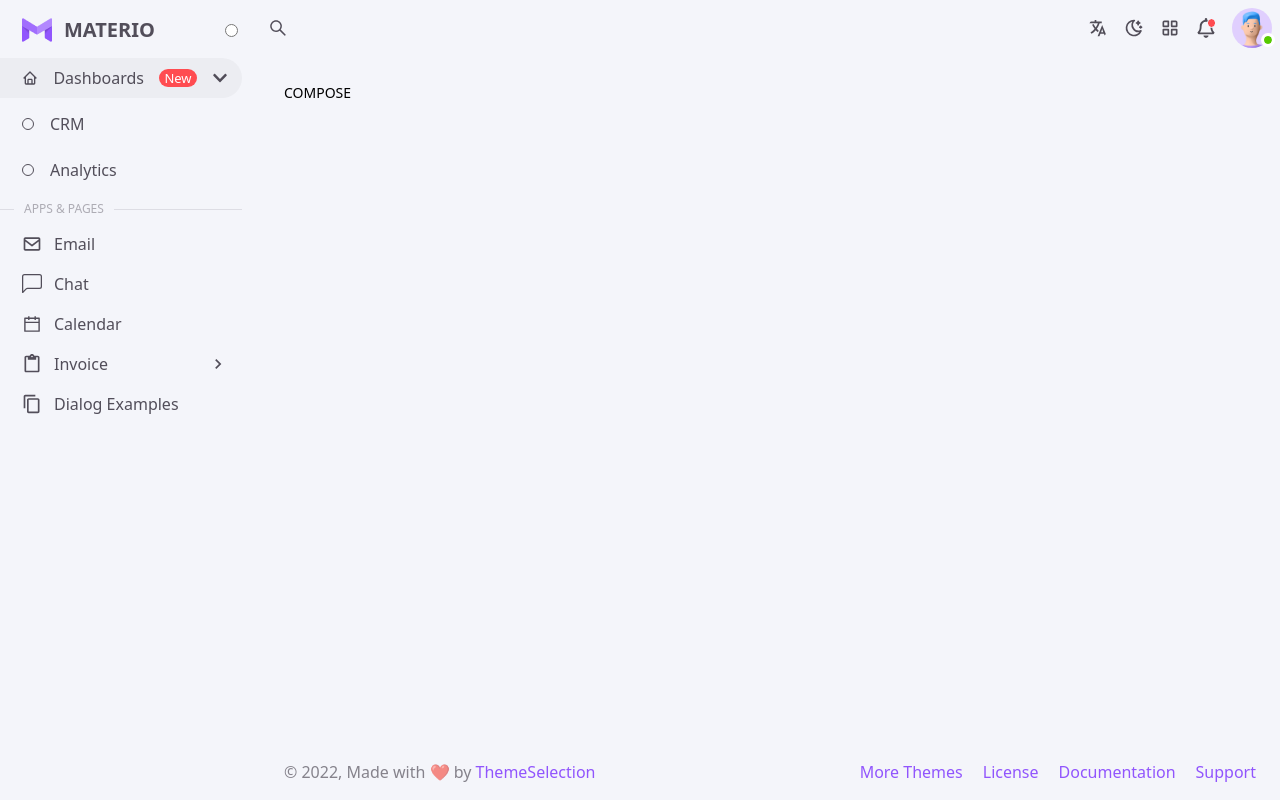
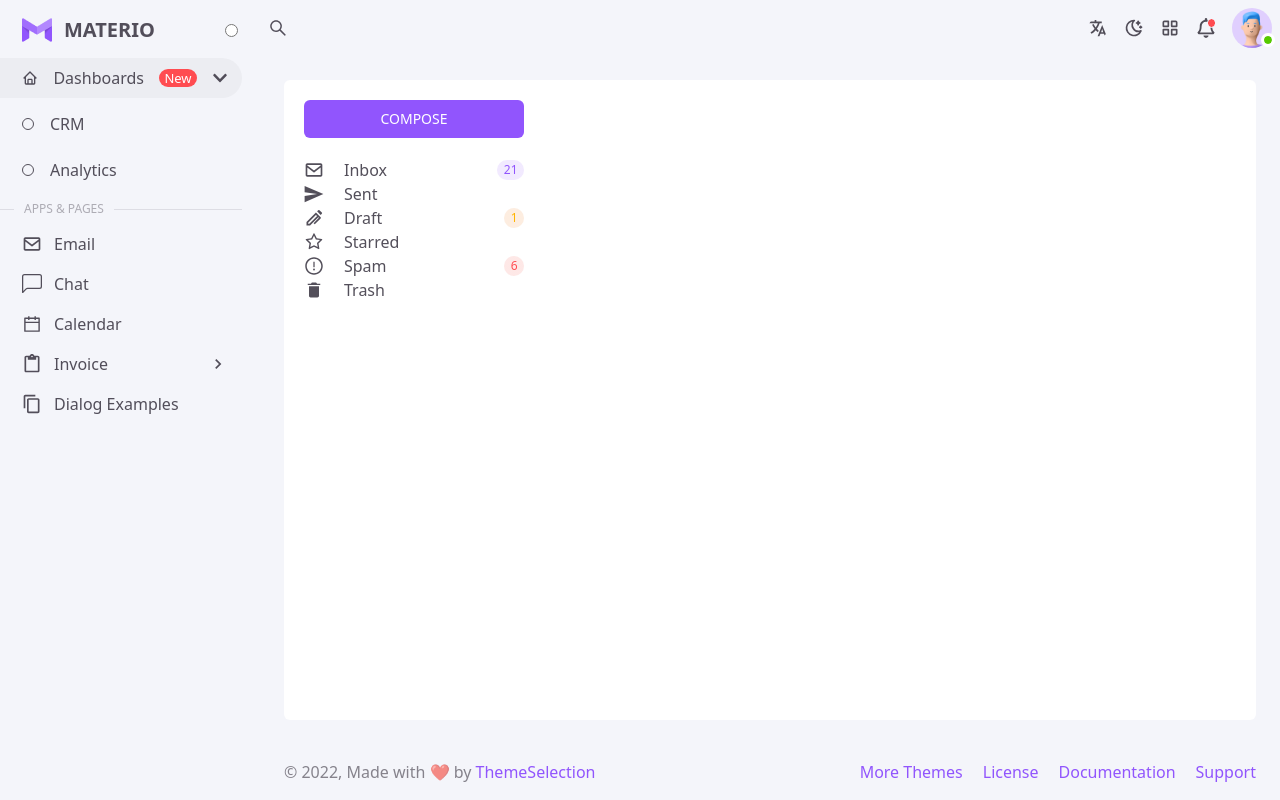
Before and after one commit to Ali503-7/Admin-Dashboard, a React (Vite) app: page /Email in a window 1280 px wide. Built offline with nearby package versions, Linux system fonts and the light colour scheme.

Commit message:
working on emails aside

```diff
--- a/src/Layout/Dashbordlayout.jsx
+++ b/src/Layout/Dashbordlayout.jsx
@@ -26,8 +26,6 @@ const Dashbordlayout = () => {
   }, []);
 
   // Detact aside Toggling
-
-  console.log('Main', aside)
 
   return (
     <div className={dark ? "dark" : ""}>
--- a/src/Layout/EmailLayout.jsx
+++ b/src/Layout/EmailLayout.jsx
@@ -4,7 +4,7 @@ import EmailAside from "../components/EmailAside/EmailAside";
 // here will create the layout of the email page
 const EmailLayout = () => {
   return (
-    <div>
+    <div className="bg-white rounded-md h-full dark:bg-Dark-Other-Paper_Card">
       <EmailAside />
 
       <Outlet />
--- a/src/components/Aside/AppsLinst/Apps.jsx
+++ b/src/components/Aside/AppsLinst/Apps.jsx
@@ -1,12 +1,14 @@
 import { NavLink, useLocation } from "react-router-dom";
-import { useState, useEffect } from "react";
+import { useState, useEffect, useContext } from "react";
 import { BiEnvelope } from "react-icons/bi";
 import { BsChatLeft } from "react-icons/bs";
 import { AiOutlineCalendar } from "react-icons/ai";
 import { MdContentCopy } from "react-icons/md";
 import Invoice from "./Invoice/Invoice";
+import { ThemeContext } from "../../../App";
 
 const Apps = ({ setAside }) => {
+  const {dark} = useContext(ThemeContext)
   const location = useLocation();
 
   const [activeState, setActiveState] = useState(null);
@@ -22,7 +24,13 @@ const Apps = ({ setAside }) => {
     <div className="flex flex-col Body1 text-Light-Text-Primary dark:text-Dark-Text-Primary py-2">
       <NavLink
         to="/email"
-        className={`NavLink !gap-3 ${activeState === "email" ? "active" : ""}`}
+        className={`NavLink !gap-3 ${
+          activeState === "email"
+            ? dark
+              ? "shadow-Dark_3 Dark_Bg_Active_Menu"
+              : "Bg_Custom_Active_menu shadow-Light_3 text-white"
+            : ""
+        }`}
         onClick={() => setActiveState("email")}
       >
         <BiEnvelope />
@@ -30,7 +38,13 @@ const Apps = ({ setAside }) => {
       </NavLink>
       <NavLink
         to="/chat"
-        className={`NavLink !gap-3 ${activeState === "chat" ? "active" : ""}`}
+        className={`NavLink !gap-3 ${
+          activeState === "chat"
+            ? dark
+              ? "shadow-Dark_3 Dark_Bg_Active_Menu"
+              : "Bg_Custom_Active_menu shadow-Light_3 text-white"
+            : ""
+        }`}
         onClick={() => setActiveState("chat")}
       >
         <BsChatLeft />
@@ -39,7 +53,11 @@ const Apps = ({ setAside }) => {
       <NavLink
         to="/calendar"
         className={`NavLink !gap-3 ${
-          activeState === "calendar" ? "active" : ""
+          activeState === "calendar"
+            ? dark
+              ? "shadow-Dark_3 Dark_Bg_Active_Menu"
+              : "Bg_Custom_Active_menu shadow-Light_3 text-white"
+            : ""
         }`}
         onClick={() => setActiveState("calendar")}
       >
@@ -52,7 +70,11 @@ const Apps = ({ setAside }) => {
       <NavLink
         to="/dialog-examples"
         className={`NavLink !gap-3 ${
-          activeState === "dialog-examples" ? "active" : ""
+          activeState === "dialog-examples"
+            ? dark
+              ? "shadow-Dark_3 Dark_Bg_Active_Menu"
+              : "Bg_Custom_Active_menu shadow-Light_3 text-white"
+            : ""
         }`}
         onClick={() => setActiveState("dialog-examples")}
       >
--- a/src/components/EmailAside/EmailAside.jsx
+++ b/src/components/EmailAside/EmailAside.jsx
@@ -1,16 +1,114 @@
-import React from 'react'
-
+import { useSearchParams } from "react-router-dom";
+import { BiEnvelope } from "react-icons/bi";
+import { IoSendSharp } from "react-icons/io5";
+import { RiBallPenLine } from "react-icons/ri";
+import { AiOutlineStar, AiOutlineExclamationCircle } from "react-icons/ai";
+import { IoMdTrash } from "react-icons/io";
+import { useContext } from "react";
+import {ThemeContext} from '../../App'
 // here will create the email page aside
 const EmailAside = () => {
+  const { dark } = useContext(ThemeContext)
+
+  const [searchParams, setSearchParams] = useSearchParams();
+  const typeFilter = searchParams.get("type");
+
+  const HandelFilter = (text) => {
+    if (text && text.target && text.target.getAttribute("data-key")) {
+      const filterType = text.target.getAttribute("data-key");
+      setSearchParams({ type: filterType });
+    }
+  };
+
+  const Buttons = {
+    first: [
+      {
+        p: "Inbox",
+        icon: <BiEnvelope />,
+        num: "21",
+      },
+      {
+        p: "Sent",
+        icon: <IoSendSharp />,
+      },
+      {
+        p: "Draft",
+        icon: <RiBallPenLine />,
+        num: "1",
+      },
+      {
+        p: "Starred",
+        icon: <AiOutlineStar />,
+      },
+      {
+        p: "Spam",
+        icon: <AiOutlineExclamationCircle />,
+        num: "6",
+      },
+      {
+        p: "Trash",
+        icon: <IoMdTrash />,
+      },
+    ],
+    secend: [],
+  };
+
+  const WithIcons = () => {
+
+    return Buttons.first.map((item, index) => {
+      let NumStyle = "";
+      if (item.num == "21") NumStyle = `${
+        dark
+          ? "Dark_Bg_Primary text-Dark-Main-Primary"
+          : "Bg_Custom_primary text-Light-Main-Primary"
+      }`;
+      if (item.num == "1") NumStyle = `${
+        dark
+          ? "Dark_Custom_Warning text-Dark-Main-Warning"
+          : "text-Light-Main-Warning Bg_Custom_Warning"
+      }`;
+      if (item.num == "6") NumStyle = `${
+        dark
+          ? "Dark_Custom_Error text-Dark-Main-Error"
+          : "text-Light-Main-Error Bg_Custom_Error"
+      }`;
+      return (
+        <div
+          onClick={(data) => HandelFilter(data)}
+          key={index}
+          className="flex items-center justify-between px-5 relative"
+        >
+          <div
+            className="absolute cursor-pointer w-full h-full Body1 "
+            data-key={item.p}
+          ></div>
+          <div className="flex gap-5 items-center left-0 top-0 right-0 bottom-0 ">
+            <div className="text-[20px] text-Light-Text-Primary dark:text-Dark-Text-Primary">
+              {item.icon}
+            </div>
+            <p className="text-Light-Text-Primary dark:text-Dark-Text-Primary">
+              {item.p}
+            </p>
+          </div>
+          {item.num && (
+            <span className={`Baldge-Label ${NumStyle} px-[6.5px] rounded-full` }>{item.num}</span>
+          )}
+        </div>
+      );
+    });
+  };
+
   return (
-    <div className='w-[260px]'>
-      <div>
-        <button className="Button-M ">COMPOSE</button>
+    <div className="w-[260px] ">
+      <div className="p-5">
+        <button className="Button-M w-full rounded-md  py-[7px] px-5 bg-Light-Main-Primary dark:bg-Dark-Main-Primary uppercase text-white">
+          Compose
+        </button>
       </div>
-      <div></div>
+      <div>{WithIcons()}</div>
       <div></div>
     </div>
   );
-}
+};
 
 export default EmailAside;
```
